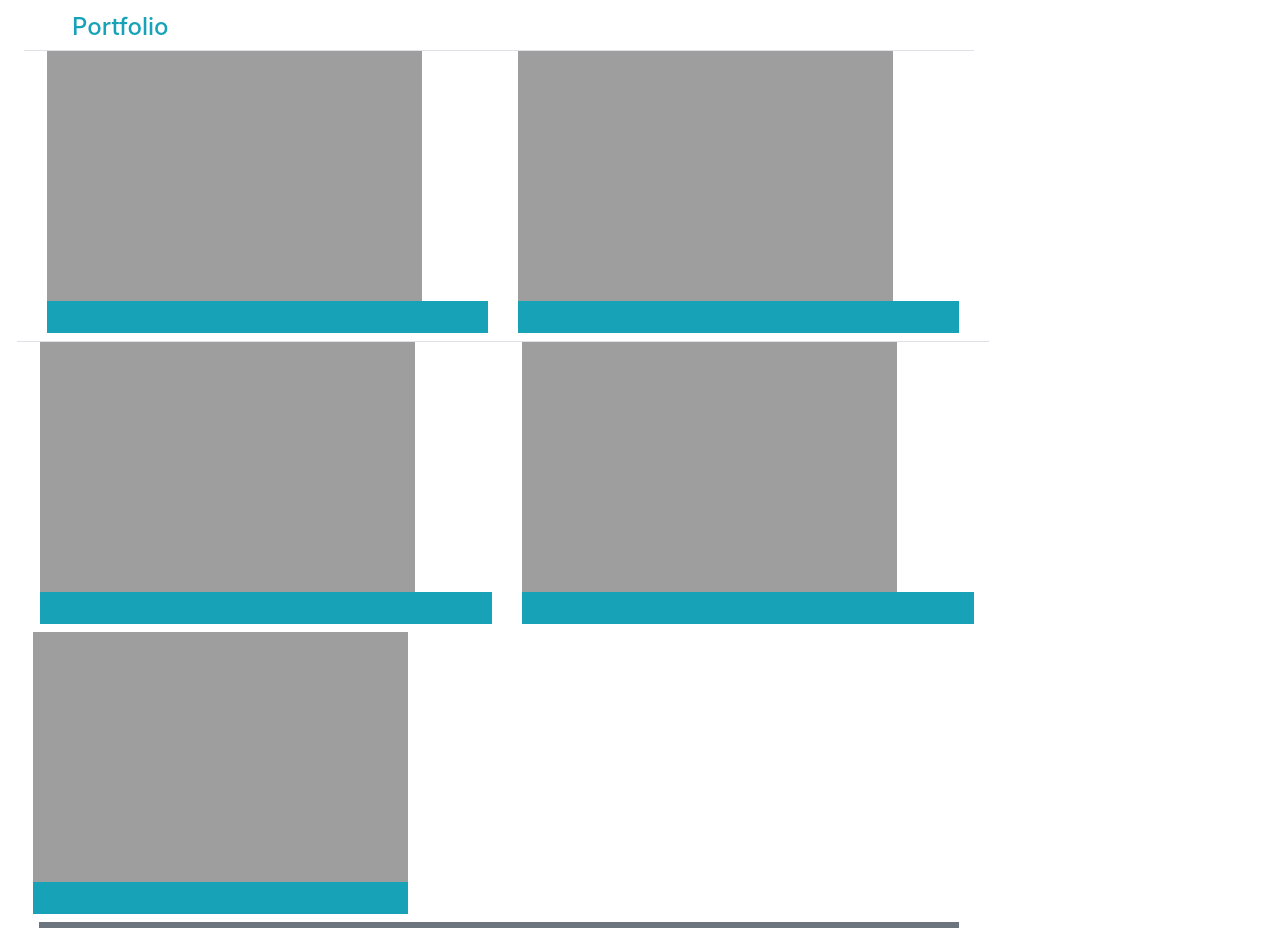
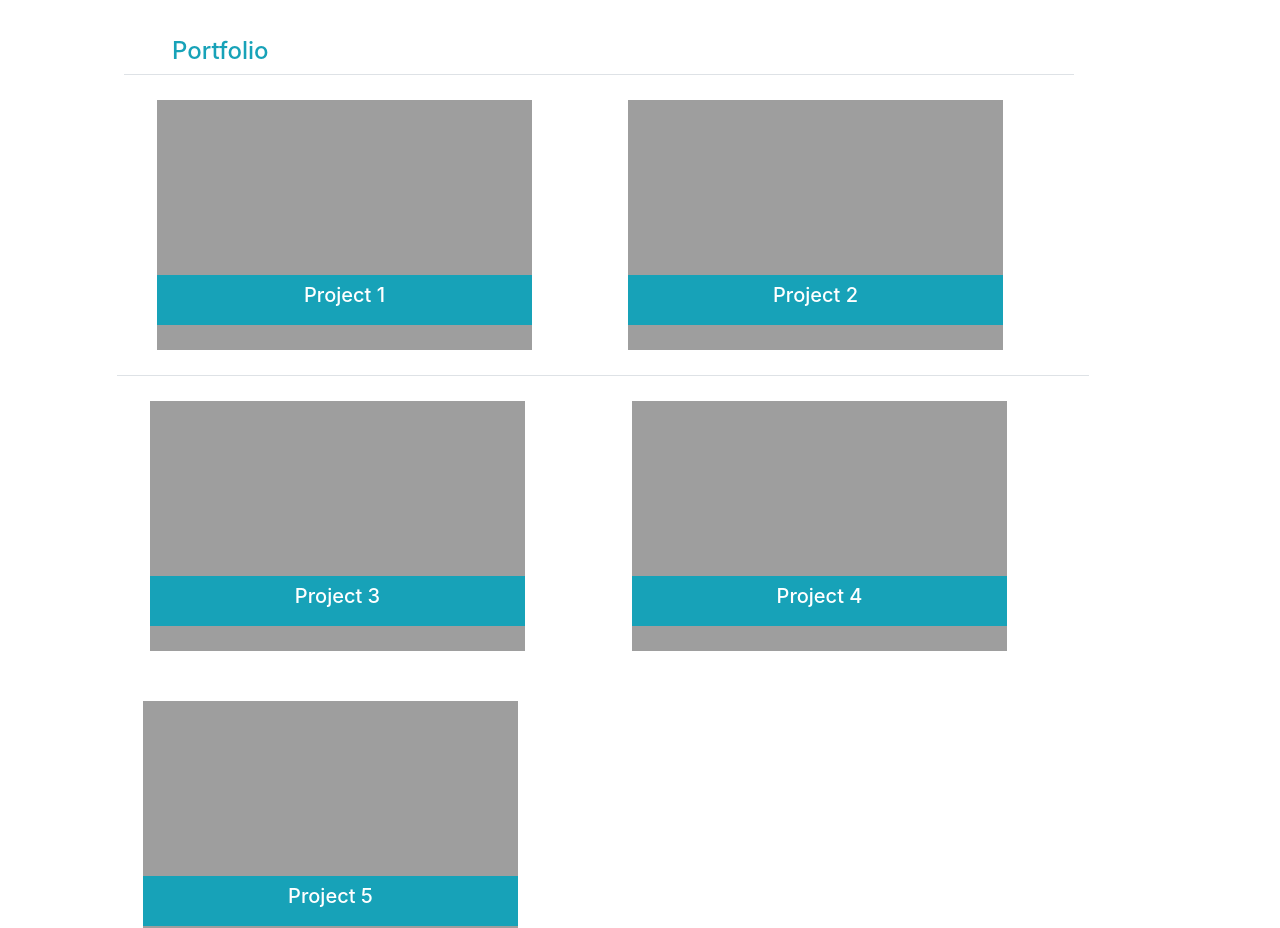
Before and after one commit to jeremykstone0911/CSS-Bootstrap-Portfolio, a plain HTML site: page portfolio.html in a window 1280 px wide. Shown: the part 83-1011 px from the top of the page. Drawn offline with nearby package versions, Linux system fonts and the light colour scheme; the site is published under a folder, as on GitHub Pages, so addresses that start at the root find nothing.

Commit message:
corrected paths for the jpeg and style sheet

```diff
--- a/portfolio.html
+++ b/portfolio.html
@@ -5,7 +5,7 @@
   <meta charset="UTF-8">
   <meta name="viewport" content="width=device-width, initial-scale=1.0">
   <link rel="stylesheet" href="https://stackpath.bootstrapcdn.com/bootstrap/4.4.1/css/bootstrap.min.css" integrity="sha384-Vkoo8x4CGsO3+Hhxv8T/Q5PaXtkKtu6ug5TOeNV6gBiFeWPGFN9MuhOf23Q9Ifjh" crossorigin="anonymous">
-  <link rel="stylesheet" href="/assets/style.css">
+  <link rel="stylesheet" href="./assets/style.css">
 
   <title>Portfolio</title>
 
@@ -46,7 +46,7 @@
         <div class="row border-top pl-2">
               <!-- These are columns that contain  5 pictures with text on top. 2 Pictures are in each row. -->
               <div id="project" class="col text-info">
-                  <img height="250" width="375" src="assets/selfie.jpeg" alt="my selfie">
+                  <img height="250" width="375" src="./assets/selfie.jpeg" alt="my selfie">
                   <div class="text-block bg-info pt-2">
                     <h5>
                         Project 1
@@ -54,7 +54,7 @@
                   </div>
               </div>
               <div id="project" class="col text-info">
-                <img height="250" width="375" src="assets/selfie.jpeg" alt="cat">
+                <img height="250" width="375" src="./assets/selfie.jpeg" alt="cat">
                 <div class="text-block bg-info pt-2">
                   <h5>
                       Project 2
@@ -63,7 +63,7 @@
             </div>
             <div class="row border-top pl-2">
               <div id="project" class="col text-info">
-                  <img height="250" width="375" src="assets/selfie.jpeg" alt="my selfie">
+                  <img height="250" width="375" src="./assets/selfie.jpeg" alt="my selfie">
                   <div class="text-block bg-info pt-2">
                     <h5>
                         Project 3
@@ -71,7 +71,7 @@
                   </div>
               </div>
               <div id="project" class="col text-info">
-                <img height="250" width="375" src="assets/selfie.jpeg" alt="cat">
+                <img height="250" width="375" src="./assets/selfie.jpeg" alt="cat">
                 <div class="text-block bg-info pt-2">
                   <h5>
                       Project 4
@@ -80,7 +80,7 @@
             </div>
             <div class="row pl-2">
               <div id="project" class="col text-info">
-                  <img height="250" width="375" src="assets/selfie.jpeg" alt="cat">
+                  <img height="250" width="375" src="./assets/selfie.jpeg" alt="cat">
                   <div class="text-block bg-info pt-2">
                     <h5>
                         Project 5
```
Also changed, not shown: contact.html (+1 -1 lines), index.html (+2 -2 lines).
